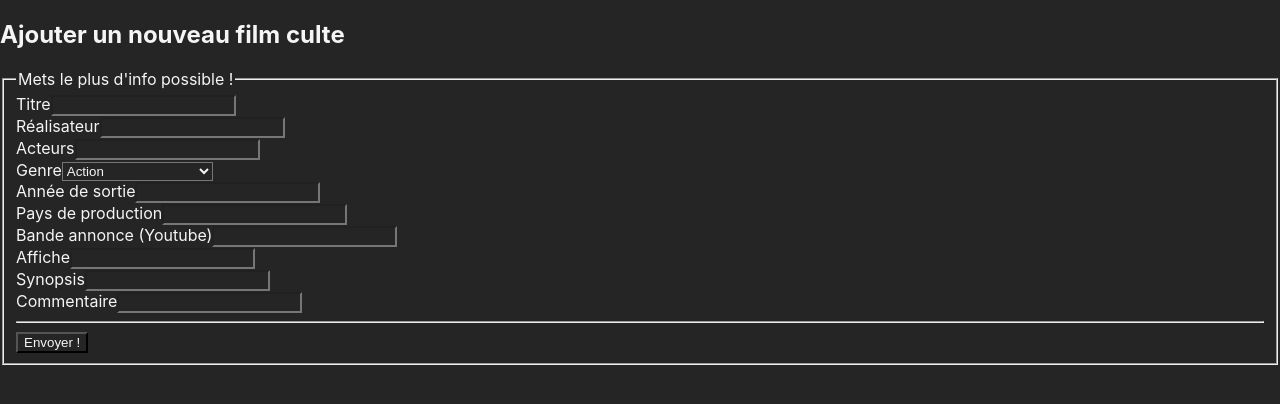
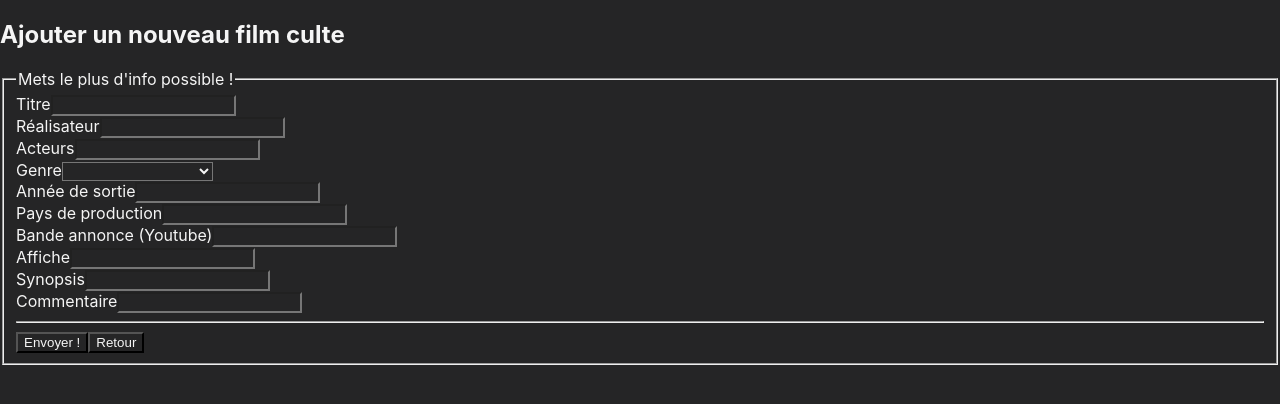
Before and after one commit to Alpasc/my-favs-front, a React (Create React App) app: page /ajout-film in a window 1280 px wide. Shown: the top 404 px of the page. Built offline with nearby package versions, Linux system fonts and the light colour scheme.

Commit message:
changement presentation liste en cartes

```diff
--- a/public/index.html
+++ b/public/index.html
@@ -24,7 +24,7 @@
       work correctly both with client-side routing and a non-root public URL.
       Learn how to configure a non-root public URL by running `npm run build`.
     -->
-    <title>React App</title>
+    <title>My Fav's</title>
   </head>
   <body>
     <noscript>You need to enable JavaScript to run this app.</noscript>
--- a/src/App.css
+++ b/src/App.css
@@ -93,52 +93,51 @@
 
 .movie h1 {
   color: rgb(65, 240, 240);
+  margin-top: 2rem;
+  margin-bottom: 5rem;
 }
 
-.tabTitle {
+.filmCards {
   display: flex;
   flex-direction: row;
-  margin-left: 5rem;
-  margin-right: auto;
-  margin-bottom: 1rem;
-}
-.movieTable {
-  border: medium solid rgb(65, 240, 240);
-  margin: 5% 7%;
-  border-collapse: collapse;
-  width: auto;
+  flex-wrap: wrap;
   justify-content: center;
+
 }
 
-.tabEntry {
-  font-family: monospace;
-  border: thin solid rgb(65, 240, 240);
-  width: 50%;
-  padding: 5px;
-  background-color: rgb(204, 247, 247);
-  color: #252526;
-  /* background-image: url(sky.jpg); */
-}
 .filmTab {
   font-family: sans-serif;
-  border: thin solid rgb(65, 240, 240);
-
+  display: flex;
+  flex-direction: column;
+  border: 2px solid rgb(65, 240, 240);
   padding: 5px;
+  margin: 5px;
   text-align: center;
   background-color: #12121a;
+  width: 15rem;
 }
 
 .afficheModale {
   cursor: pointer;
 }
 
-.sectionTab {
-  height: 9rem;
+.cardTitle {
+  margin-bottom: .5rem;
+}
+
+.cardDetail {
+  margin: 0.25rem 0;
 }
 
 .thumbnail {
   width: auto;
-  height: 9rem;
+  height: 16rem;
+  align-self: center;
+}
+
+.supp {
+  background-color: rgb(65, 240, 240);
+  color: black;
 }
 
 .ajoutFilm {
--- a/src/App.jsx
+++ b/src/App.jsx
@@ -1,17 +1,18 @@
 import React from 'react';
 import './App.css';
 // import 'bootstrap/dist/css/bootstrap.min.css';
-import { BrowserRouter as Router, Route, Switch, Redirect } from 'react-router-dom';
+import { BrowserRouter as Router, Route, Switch } from 'react-router-dom';
 import Header from './components/Header';
 import Accueil from './components/Accueil';
 import Footer from './components/Footer';
-import FilmsList from './components/bibliotheques/FilmsList';
-import BooksList from './components/bibliotheques/BooksList';
-import SeriesList from './components/bibliotheques/SeriesList';
-import PhotosList from './components/bibliotheques/PhotosList';
-import MusicsList from './components/bibliotheques/MusicsList';
-import GamesList from './components/bibliotheques/GamesList';
+import FilmCards from './components/bibliotheques/FilmCards';
+import BookCards from './components/bibliotheques/BookCards';
+import SerieCards from './components/bibliotheques/SerieCards';
+import PhotoCards from './components/bibliotheques/PhotoCards';
+import MusicCards from './components/bibliotheques/MusicCards';
+import GameCards from './components/bibliotheques/GameCards';
 import FilmForm from './components/formulairesAjout/FilmForm';
+
 
 
 function App() {
@@ -24,17 +25,17 @@ function App() {
             <Accueil />
             <Footer />
           </Route>
-            <Route path='/film' component={FilmsList} />
+            <Route path='/film' component={FilmCards} />
 
-            <Route path='/livre' component={BooksList} />
+            <Route path='/livre' component={BookCards} />
 
-            <Route path='/serie' component={SeriesList} />
+            <Route path='/serie' component={SerieCards} />
 
-            <Route path='/photo' component={PhotosList} />
+            <Route path='/photo' component={PhotoCards} />
 
-            <Route path='/musique' component={MusicsList} />
+            <Route path='/musique' component={MusicCards} />
 
-            <Route path='/jeuvideo' component={GamesList} />
+            <Route path='/jeuvideo' component={GameCards} />
 
             <Route path='/ajout-film' component={FilmForm} />
 
--- /dev/null
+++ b/src/components/bibliotheques/FilmCards.jsx
@@ -0,0 +1,92 @@
+import React, { Component } from 'react';
+import axios from 'axios';
+import { Link } from 'react-router-dom';
+// import Footer from '../Footer';
+import FilmModale from '../modales/FilmModale';
+
+export default class Film extends Component {
+  constructor(props) {
+    super(props);
+    this.state = {
+      films: [],
+      displayModale: false,
+      filmSelected: null
+    };
+    this.filmClick = this.filmClick.bind(this);
+    this.deleteMovie = this.deleteMovie.bind(this);
+  }
+
+  componentDidMount() {
+    axios
+      .get('/film')
+      .then(response => response.data)
+      .then(film => {
+        this.setState({
+          films: film.results
+        });
+      });
+  }
+
+  filmClick(infoFilm) {
+    const { displayModale } = this.state;
+    this.setState({ displayModale: !displayModale});
+    this.setState({filmSelected: infoFilm});
+  }
+
+  deleteMovie(id) {
+    axios
+      .delete(`/film/${id}`)
+      .then(response => response.data)
+      .then(film => {
+        console.log(film);
+        axios
+        .get('/film')
+        .then(response => response.data)
+        .then(film => {
+          this.setState({
+            films: film.results
+          });
+          // if (affiche === null) => {
+          //   affiche === 'https://www.google.com/url?sa=i&url=https%3A%2F%2Fwww.carousell.ph%2Fp%2Flooking-for-186410187%2F&psig=AOvVaw0WERJBgbGS2oyAUYgNlkWE&ust=1595689241949000&source=images&cd=vfe&ved=0CAIQjRxqFwoTCPil1eeT5uoCFQAAAAAdAAAAABAD';
+          // }
+        });
+      })
+      .catch(error => console.log(error))
+  }
+
+  render() {
+    const { films, displayModale, filmSelected } = this.state;
+    return (
+      <div>
+        <div className="movie entete">
+          <h1>Ma Filmothèque</h1>
+        </div>
+        <div className='filmCards'>
+        {films.map(film => (
+          <div className='filmTab filmCard'>
+            <h3 className='afficheModale cardTitle' key={film.id} onClick={() => this.filmClick(film)}>{film.nom}</h3>
+            <h4 className='real cardDetail'>{film.realisateur}</h4>
+            <p className='cardDetail'>{film.acteurs}</p>
+            <p className='cardDetail'>{film.genre}</p>
+            <img className="thumbnail cardDetail" src={film.affiche} alt="affiche du film"/>
+            <br />
+            <button className='supp' key={film.id} type="button" onClick={() => this.deleteMovie(film.id)}>Modifier</button>
+            <br />
+            <button className='supp' key={film.id} type="button" onClick={() => this.deleteMovie(film.id)}>Supprimer</button>
+          </div>
+        ))}
+        </div>
+        <div className="ajoutFilm">
+          <Link to="/ajout-film" style={{ textDecoration: 'none' }}>
+            <h4>Ajouter un film</h4>
+          </Link>
+          <Link to="/chercher-film" style={{ textDecoration: 'none' }}>
+            <h4>Rechercher un film</h4>
+          </Link>
+        </div>
+        {displayModale ? <FilmModale film={filmSelected} filmClick={this.filmClick} /> : null}
+        {/* <Footer /> */}
+      </div>
+    )
+  }
+}
--- a/src/components/formulairesAjout/FilmForm.jsx
+++ b/src/components/formulairesAjout/FilmForm.jsx
@@ -1,5 +1,6 @@
 import React, { Component } from 'react';
 import axios from 'axios';
+import { Link } from 'react-router-dom';
 
 export default class FilmForm extends Component {
   constructor(props) {
@@ -8,6 +9,7 @@ export default class FilmForm extends Component {
       nom: '',
       realisateur: '',
       acteurs: '',
+      genre_id:'',
       annee_sortie: '',
       pays: '',
       trailer: '',
@@ -26,17 +28,51 @@ export default class FilmForm extends Component {
   }
 
   submitForm(e) {
+    const {
+      nom,
+      realisateur,
+      acteurs,
+      genre_id,
+      annee_sortie,
+      pays,
+      trailer,
+      affiche,
+      synopsis,
+      commentaire
+    } = this.state;
     e.preventDefault();
     const url = '/film';
     axios
-      .post(url, this.state)
-      .then(res => res.data)
-      .then(res => {
+      .post(url, { nom,
+        realisateur,
+        acteurs,
+        genre_id,
+        annee_sortie,
+        pays,
+        trailer,
+        affiche,
+        synopsis,
+        commentaire })
+      .then((res) => res.data)
+      .then((res) => {
         alert(`Chouette ! Un film de plus à voir et revoir !`);
+        this.setState({
+          nom: '',
+          realisateur: '',
+          acteurs: '',
+          genre_id:'',
+          annee_sortie: '',
+          pays: '',
+          trailer: '',
+          affiche: '',
+          synopsis: '',
+          commentaire: ''
+        })
       })
       .catch(event => {
         alert(`Erreur lors de l'ajout du film`);
       });
+
   }
 
   render() {
@@ -44,7 +80,7 @@ export default class FilmForm extends Component {
       nom,
       realisateur,
       acteurs,
-      genre,
+      genre_id,
       annee_sortie,
       pays,
       trailer,
@@ -61,8 +97,8 @@ export default class FilmForm extends Component {
           <div className='form-data'>
             <label htmlFor='nom'>Titre</label>
             <input
+              ref={input => this.nom = input}
               type='text'
-              id='nom'
               name='nom'
               onChange={this.onChange}
               value={nom}
@@ -72,7 +108,6 @@ export default class FilmForm extends Component {
             <label htmlFor='realisateur'>Réalisateur</label>
             <input
               type='text'
-              id='realisateur'
               name='realisateur'
               onChange={this.onChange}
               value={realisateur}
@@ -82,7 +117,6 @@ export default class FilmForm extends Component {
             <label htmlFor='acteurs'>Acteurs</label>
             <input
               type='text'
-              id='acteurs'
               name='acteurs'
               onChange={this.onChange}
               value={acteurs}
@@ -90,34 +124,34 @@ export default class FilmForm extends Component {
           </div>
           <div className="form-data">
             <label>Genre</label>
-            <select type='submit' name='genre' onChange={this.onChange} value={genre}>
-              <option valeur='10'>Action</option>
-              <option valeur='11'>Aventure</option>
-              <option valeur='12'>Biopic</option>
-              <option valeur='13'>Catastrophe</option>
-              <option valeur='14'>Comédie</option>
-              <option valeur='15'>Comédie Musicale</option>
-              <option valeur='16'>Comédie Romantique</option>
-              <option valeur='17'>Documentaire</option>
-              <option valeur='18'>Drame</option>
-              <option valeur='19'>Espionnage</option>
-              <option valeur='20'>Fantastique</option>
-              <option valeur='21'>Fantasy</option>
-              <option valeur='22'>Guerre</option>
-              <option valeur='23'>Historique</option>
-              <option valeur='24'>Horreur</option>
-              <option valeur='25'>Policier</option>
-              <option valeur='26'>Science-Fiction</option>
-              <option valeur='27'>Super-Héros</option>
-              <option valeur='28'>Thriller</option>
-              <option valeur='29'>Werstern</option>
+            <select type='submit' name='genre_id' onChange={this.onChange} value={genre_id}>
+              <option value=''></option>
+              <option value='1'>Action</option>
+              <option value='2'>Aventure</option>
+              <option value='3'>Biopic</option>
+              <option value='4'>Catastrophe</option>
+              <option value='5'>Comédie</option>
+              <option value='6'>Comédie Musicale</option>
+              <option value='7'>Comédie Romantique</option>
+              <option value='8'>Documentaire</option>
+              <option value='9'>Drame</option>
+              <option value='10'>Espionnage</option>
+              <option value='11'>Fantastique</option>
+              <option value='12'>Fantasy</option>
+              <option value='13'>Guerre</option>
+              <option value='14'>Historique</option>
+              <option value='15'>Horreur</option>
+              <option value='16'>Policier</option>
+              <option value='17'>Science-Fiction</option>
+              <option value='18'>Super-Héros</option>
+              <option value='19'>Thriller</option>
+              <option value='20'>Werstern</option>
             </select>
           </div>
           <div className='form-data'>
             <label htmlFor='annee_sortie'>Année de sortie</label>
             <input
               type='num'
-              id='annee_sortie'
               name='annee_sortie'
               onChange={this.onChange}
               value={annee_sortie}
@@ -127,7 +161,6 @@ export default class FilmForm extends Component {
             <label htmlFor='pays'>Pays de production</label>
             <input
               type='text'
-              id='pays'
               name='pays'
               onChange={this.onChange}
               value={pays}
@@ -137,7 +170,6 @@ export default class FilmForm extends Component {
             <label htmlFor='trailer'>Bande annonce (Youtube)</label>
             <input
               type='url'
-              id='trailer'
               name='trailer'
               onChange={this.onChange}
               value={trailer}
@@ -147,7 +179,6 @@ export default class FilmForm extends Component {
             <label htmlFor='affiche'>Affiche</label>
             <input
               type='url'
-              id='affiche'
               name='affiche'
               onChange={this.onChange}
               value={affiche}
@@ -156,8 +187,7 @@ export default class FilmForm extends Component {
           <div className='form-data'>
             <label htmlFor='synopsis'>Synopsis</label>
             <input
-              type='textarea'
-              id='synopsis'
+              type='text'
               name='synopsis'
               onChange={this.onChange}
               value={synopsis}
@@ -166,8 +196,7 @@ export default class FilmForm extends Component {
           <div className='form-data'>
             <label htmlFor='commentaire'>Commentaire</label>
             <input
-              type='textarea'
-              id='commentaire'
+              type='text'
               name='commentaire'
               onChange={this.onChange}
               value={commentaire}
@@ -175,7 +204,13 @@ export default class FilmForm extends Component {
           </div>
           <hr />
           <div>
-            <input type="submit" value="Envoyer !" />
+            {/* <Link to="/film" style={{ textDecoration: 'none' }}> */}
+              <input type="submit" value="Envoyer !" />
+            {/* </Link> */}
+            <Link to="/film" style={{ textDecoration: 'none' }}>
+            <button type='button'>Retour</button>
+            </Link>
+
           </div>
           </fieldset>
         </form>
```
Also changed, not shown: src/components/bibliotheques/FilmsList.jsx (deleted, +0 -98 lines), src/components/bibliotheques/BookCards.jsx (renamed from src/components/bibliotheques/BooksList.jsx), src/components/bibliotheques/GameCards.jsx (renamed from src/components/bibliotheques/GamesList.jsx), src/components/bibliotheques/MusicCards.jsx (renamed from src/components/bibliotheques/MusicsList.jsx), src/components/bibliotheques/PhotoCards.jsx (renamed from src/components/bibliotheques/PhotosList.jsx), src/components/bibliotheques/SerieCards.jsx (renamed from src/components/bibliotheques/SeriesList.jsx).
